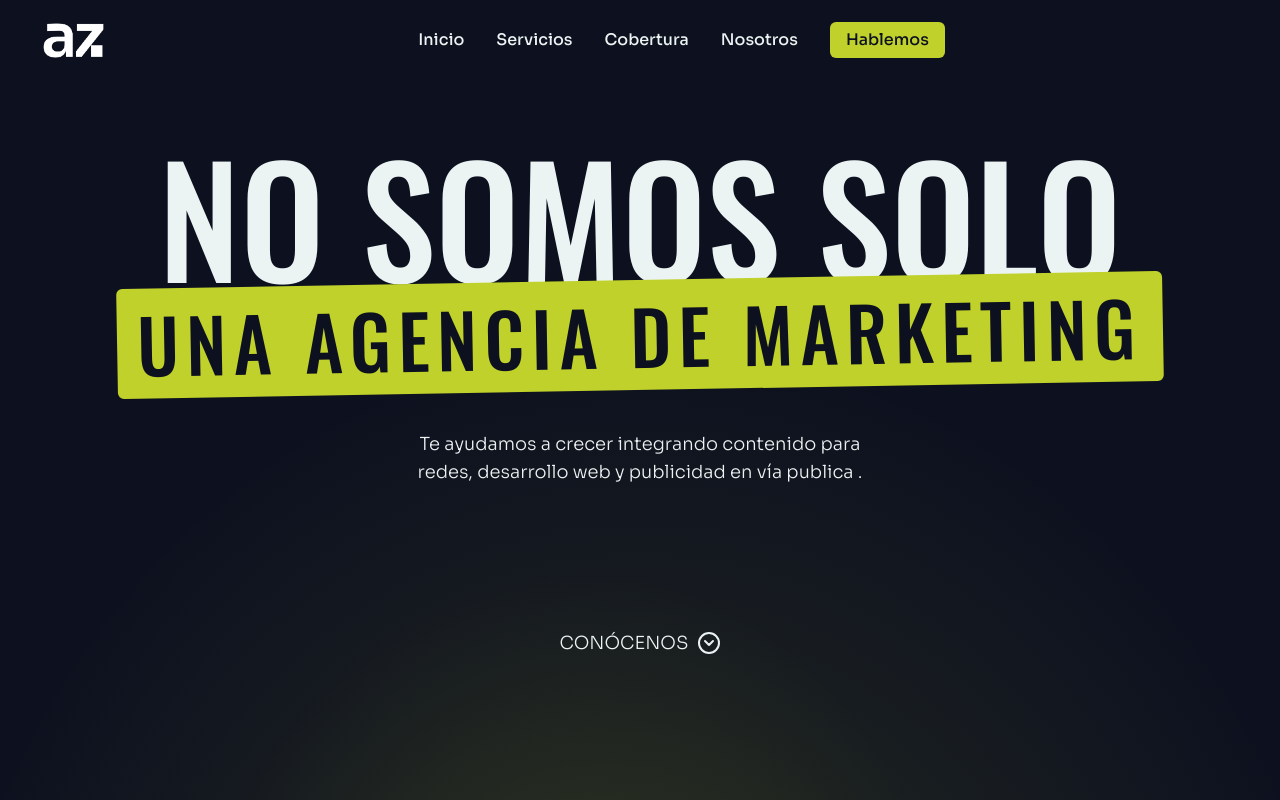
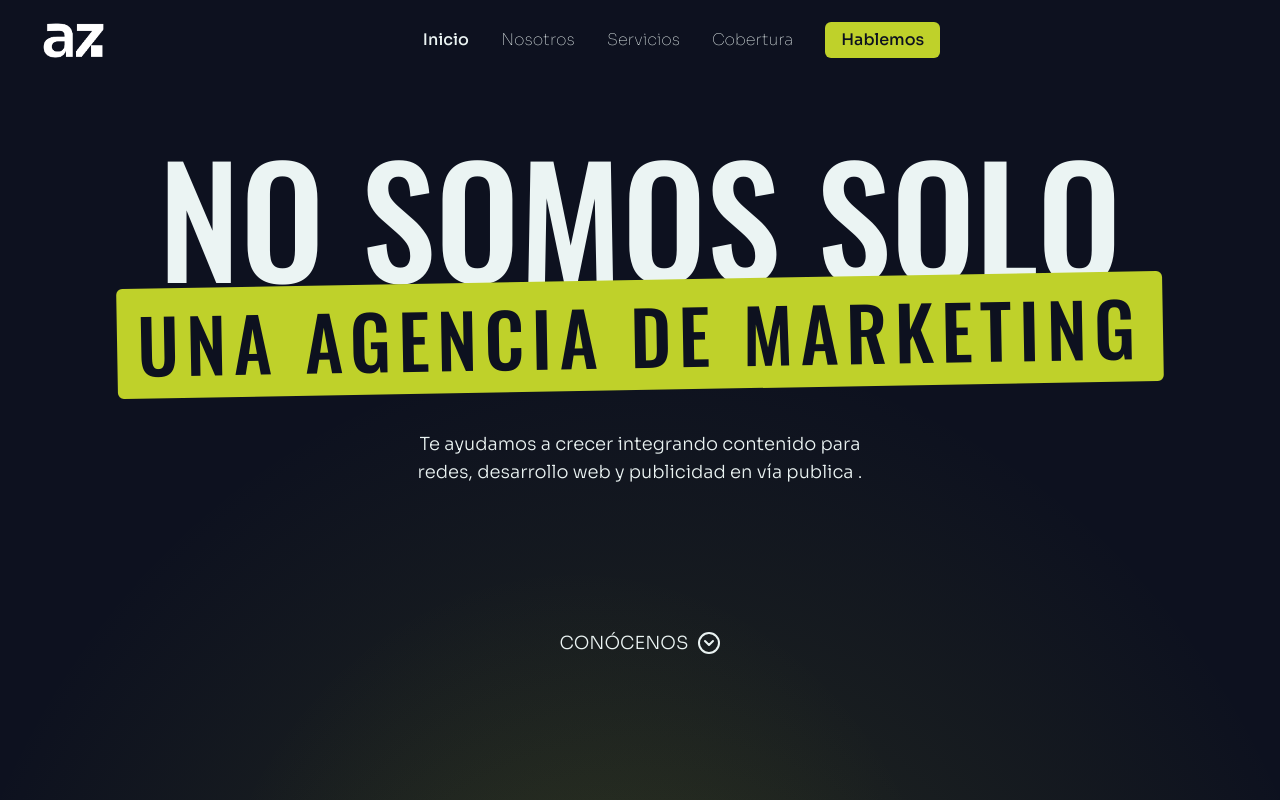
Before and after one commit to cajimenez96/az-marketing-web-v2, a Next.js app: page / in a window 1280 px wide. Shown: the top 800 px of the page. Built offline with nearby package versions, Linux system fonts and the light colour scheme.

Commit message:
feat: Implement active navigation highlighting, restructure Home component to pages, and update AboutUs section with new image and layout.

```diff
--- a/components/Navbar/navbar.tsx
+++ b/components/Navbar/navbar.tsx
@@ -6,17 +6,43 @@ import { Menu, X, ArrowRight } from "lucide-react";
 import Image from "next/image";
 import logoUrl from "../../public/assets/images/AZ.png";
 
+const navItems = [
+  { name: "Inicio", href: "#inicio" },
+  { name: "Nosotros", href: "#nosotros" },
+  { name: "Servicios", href: "#servicios" },
+  { name: "Cobertura", href: "#cobertura" },
+];
+
 const Navbar = () => {
   const [isScrolled, setIsScrolled] = useState(false);
   const [isMobileMenuOpen, setIsMobileMenuOpen] = useState(false);
+  const [activeSection, setActiveSection] = useState("inicio");
 
   useEffect(() => {
     const handleScroll = () => {
+      // Handle navbar background
       if (window.scrollY > 20) {
         setIsScrolled(true);
       } else {
         setIsScrolled(false);
       }
+
+      // Handle active section
+      const sections = navItems.map((item) => item.href.substring(1));
+      let currentSection = "inicio";
+
+      for (const section of sections) {
+        const element = document.getElementById(section);
+        if (element) {
+          const rect = element.getBoundingClientRect();
+          // Adjust offset as needed, e.g., considering navbar height
+          if (rect.top <= 100 && rect.bottom >= 100) {
+            currentSection = section;
+            break;
+          }
+        }
+      }
+      setActiveSection(currentSection);
     };
 
     window.addEventListener("scroll", handleScroll);
@@ -35,13 +61,6 @@ const Navbar = () => {
       document.body.style.overflow = "unset";
     };
   }, [isMobileMenuOpen]);
-
-  const navItems = [
-    { name: "Inicio", href: "#" },
-    { name: "Servicios", href: "#servicios" },
-    { name: "Cobertura", href: "#cobertura" },
-    { name: "Nosotros", href: "#nosotros" },
-  ];
 
   const handleNavClick = (href: string) => {
     setIsMobileMenuOpen(false);
@@ -80,7 +99,11 @@ const Navbar = () => {
                 <a
                   key={item.name}
                   href={item.href}
-                  className="font-sora text-mediador hover:text-mediador text-md font-medium transition-colors duration-200 relative group"
+                  className={`font-sora text-mediador hover:text-mediador text-md transition-colors duration-200 relative group ${
+                    activeSection === item.href.substring(1)
+                      ? "font-medium"
+                      : "font-thin"
+                  }`}
                 >
                   {item.name}
                   <span className="absolute -bottom-1 left-0 w-0 h-0.5 bg-white transition-all duration-300 group-hover:w-full"></span>
@@ -169,9 +192,13 @@ const Navbar = () => {
                       e.preventDefault();
                       handleNavClick(item.href);
                     }}
-                    className="group flex items-center justify-between py-4 px-4 rounded-xl text-mediador hover:bg-mediador/10 transition-all duration-200"
+                    className={`group flex items-center justify-between py-4 px-4 rounded-xl text-mediador hover:bg-mediador/10 transition-all duration-200 ${
+                      activeSection === item.href.substring(1)
+                        ? "font-medium bg-mediador/5"
+                        : "font-thin"
+                    }`}
                   >
-                    <span className="text-lg font-medium">{item.name}</span>
+                    <span className="text-lg">{item.name}</span>
                     <ArrowRight className="w-5 h-5 text-lavender opacity-0 -translate-x-2 group-hover:opacity-100 group-hover:translate-x-0 transition-all duration-200" />
                   </a>
                 </li>
```
